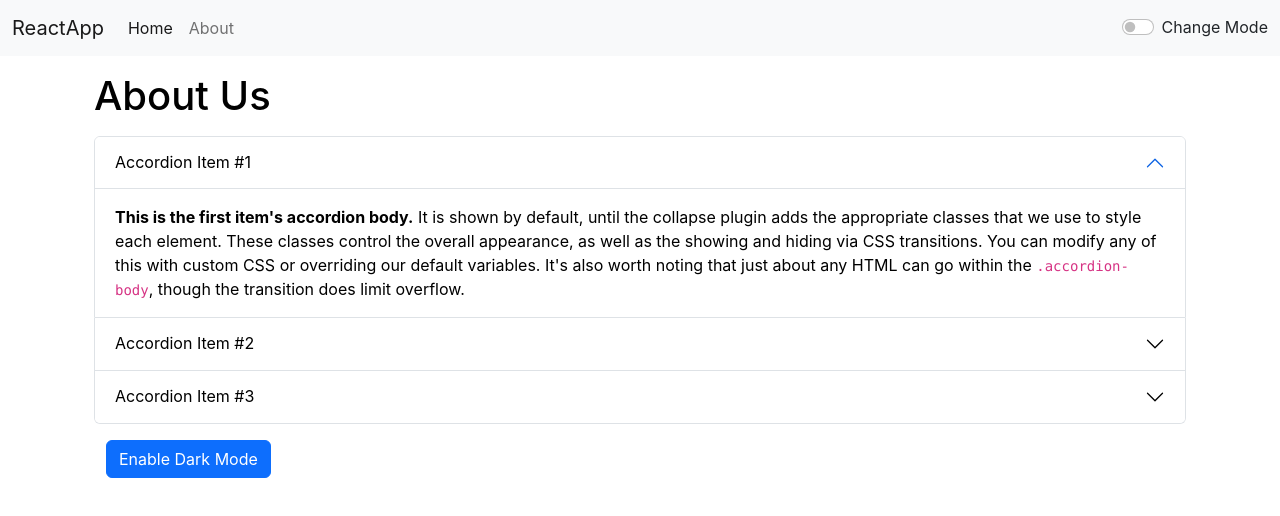
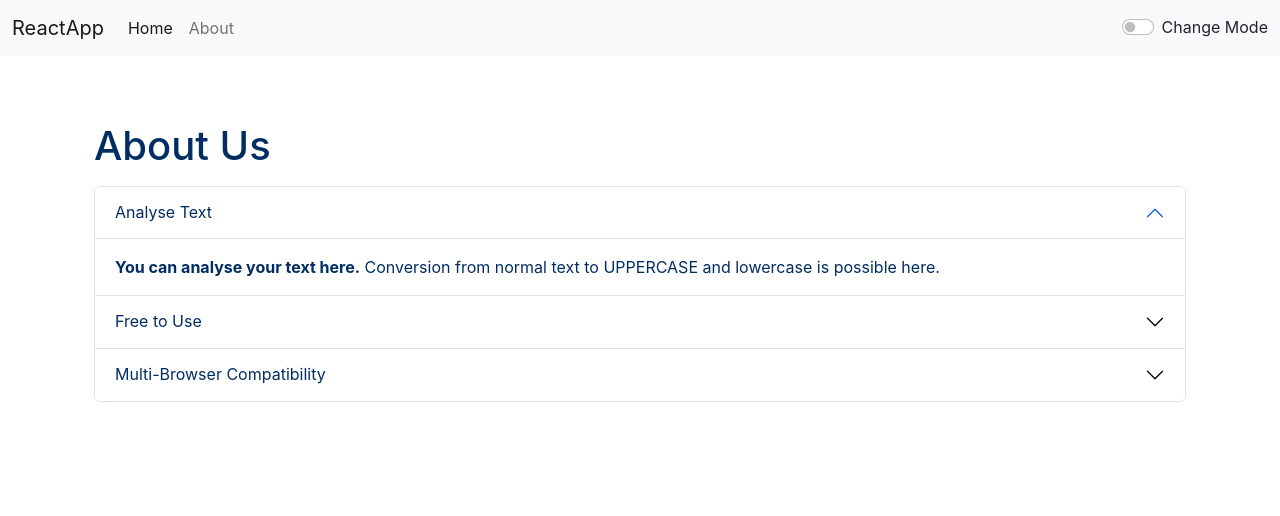
Before and after one commit to Yuvadi29/React, a React (Create React App) app: page /about in a window 1280 px wide. Shown: the top 516 px of the page. Built offline with nearby package versions, Linux system fonts and the light colour scheme.

Commit message:
Fixing Minor Changes

```diff
--- a/src/App.js
+++ b/src/App.js
@@ -9,7 +9,6 @@ import {
   BrowserRouter as Router,
   Switch,
   Route,
-  Link
 } from "react-router-dom"
 
 // let name = "<b>Aditya</b>";
@@ -52,9 +51,9 @@ function App() {
 
           {/*A Switch looks through its childeren Routes and renders the first one that matches the current URL */}
 
-          <Switch>
+           <Switch>
             <Route exact path="/about">
-              <About />
+              <About mode={mode}/>
             </Route>
             <Route exact path="/">
               <Textform showAlert={showAlert} heading="Enter your text" mode={mode} />
--- a/src/components/About.js
+++ b/src/components/About.js
@@ -1,76 +1,61 @@
 import React, {useState} from 'react'
 
-export default function About() {
+export default function About(props) {
 
-    const [myStyle, setMyStyle] = useState({
-        color: 'black',
-        backgroundColor: 'white'
-    })
-    const [btntext, setBtnText] = useState("Enable Dark Mode")
+    // const [myStyle, setMyStyle] = useState({
+    //     color: 'black',
+    //     backgroundColor: 'white'
+    // })
 
-    const toggleStyle = ()=>{
-        if(myStyle.color === 'black'){
-            setMyStyle({
-                color: 'white',
-                backgroundColor: 'black',
-                border: '1px solid white'
-
-            })
-            setBtnText("Enable Light Mode")
-        }
-        else{
-            setMyStyle({
-                color: 'black',
-                backgroundColor: 'white'
-            })
-            setBtnText("Enable Dark Mode");
-        }
+    let myStyle = {
+        color: props.mode === 'dark'?'white':'#002D62',
+        backgroundColor: props.mode === 'dark'?'#002D62':'white'
     }
 
     return (
-        <div className="container" style={myStyle}>
-            <h1 className="my-3">About Us</h1>
+        <div className="container">
+            <h1 className="my-3" style={{color: props.mode === 'dark'?'white':'#002D62'}}>About Us</h1>
             <div className="accordion" id="accordionExample">
                 <div className="accordion-item">
                     <h2 className="accordion-header" id="headingOne">
                     <button className="accordion-button" type="button" style={myStyle} data-bs-toggle="collapse" data-bs-target="#collapseOne" aria-expanded="true" aria-controls="collapseOne">
-                        Accordion Item #1
+                        Analyse Text
                     </button>
                     </h2>
                     <div id="collapseOne" className="accordion-collapse collapse show" aria-labelledby="headingOne" data-bs-parent="#accordionExample">
                     <div className="accordion-body" style={myStyle}>
-                        <strong>This is the first item's accordion body.</strong> It is shown by default, until the collapse plugin adds the appropriate classes that we use to style each element. These classes control the overall appearance, as well as the showing and hiding via CSS transitions. You can modify any of this with custom CSS or overriding our default variables. It's also worth noting that just about any HTML can go within the <code>.accordion-body</code>, though the transition does limit overflow.
+                        <strong>You can analyse your text here.</strong> Conversion from normal text to UPPERCASE and lowercase is possible here.
                     </div>
                     </div>
                 </div>
                 <div className="accordion-item" style={myStyle}>
                     <h2 className="accordion-header" id="headingTwo">
                     <button className="accordion-button collapsed" style={myStyle} type="button" data-bs-toggle="collapse" data-bs-target="#collapseTwo" aria-expanded="false" aria-controls="collapseTwo">
-                        Accordion Item #2
+                        Free to Use
                     </button>
                     </h2>
                     <div id="collapseTwo" className="accordion-collapse collapse" aria-labelledby="headingTwo" data-bs-parent="#accordionExample">
                     <div className="accordion-body" style={myStyle}>
-                        <strong>This is the second item's accordion body.</strong> It is hidden by default, until the collapse plugin adds the appropriate classes that we use to style each element. These classes control the overall appearance, as well as the showing and hiding via CSS transitions. You can modify any of this with custom CSS or overriding our default variables. It's also worth noting that just about any HTML can go within the <code>.accordion-body</code>, though the transition does limit overflow.
+                        <strong>This is free to use.</strong>With 2 Main Function, it is free to use for anyone accross the globe
                     </div>
                     </div>
                 </div>
                 <div className="accordion-item">
                     <h2 className="accordion-header" id="headingThree">
                     <button className="accordion-button collapsed" style={myStyle} type="button" data-bs-toggle="collapse" data-bs-target="#collapseThree" aria-expanded="false" aria-controls="collapseThree">
-                        Accordion Item #3
+                        Multi-Browser Compatibility
                     </button>
                     </h2>
                     <div id="collapseThree" className="accordion-collapse collapse" aria-labelledby="headingThree" data-bs-parent="#accordionExample">
                     <div className="accordion-body" style={myStyle}>
-                        <strong>This is the third item's accordion body.</strong> It is hidden by default, until the collapse plugin adds the appropriate classes that we use to style each element. These classes control the overall appearance, as well as the showing and hiding via CSS transitions. You can modify any of this with custom CSS or overriding our default variables. It's also worth noting that just about any HTML can go within the <code>.accordion-body</code>, though the transition does limit overflow.
+                        <strong>This WebApp is compitable with various search engines like Firefox,Chrome, Safari, etc</strong>
                     </div>
                     </div>
                 </div>
             </div>
-            <div className="container my-3">
+            {/* <div className="container my-3">
                 <button onClick={toggleStyle} type="button" className="btn btn-primary">{btntext}</button>
-            </div>
+            </div> */}
         </div>
     )
 }
--- a/src/components/Alert.js
+++ b/src/components/Alert.js
@@ -6,8 +6,10 @@ export default function Alert(props) {
         return lower.charAt(0).toUpperCase() + lower.slice(1);
     }
   return (
-    props.alert && <div className={`alert alert-${props.alert.type} alert-dismissible fade show`} role="alert">
+      <div style={{height: '50px'}}>
+      {props.alert && <div className={`alert alert-${props.alert.type} alert-dismissible fade show`} role="alert">
         <strong>{capital(props.alert.type)}</strong>: {props.alert.message}
+      </div>}
     </div>
   )
 }
--- a/src/components/Textform.js
+++ b/src/components/Textform.js
@@ -9,12 +9,15 @@ export default function Textform(props) {
         // console.log('Button is Clicked');
         let uptext = text.toUpperCase();
         setText(uptext);
+        props.showAlert("Converted to UpperCase", "success");
     }
 
     const ToLowerCase = () => {
         // console.log('Button is Clicked');
         let lowtext = text.toLowerCase();
         setText(lowtext);
+        props.showAlert("Converted to LowerCase", "success");
+
     }
 
     const handleOnChange = (event) => {
@@ -31,12 +34,12 @@ export default function Textform(props) {
 
     return (
         <>
-        <div className='container'>
+        <div className='container' style={{color: props.mode === 'dark'?'white':'#002D62'}}>
             <h1>{props.heading}</h1>
             <div className="mb-3">
                 {/*Whenever the text is changed, it will be updated in the value part in text area*/}
                 <textarea className="form-control" value={text} onChange={handleOnChange} style={{
-                    backgroundColor: props.mode === 'light' ? 'dark' : 'grey'
+                    backgroundColor: props.mode === 'dark' ? '#13466e' : 'white', color: props.mode === 'dark'?'white':'#002D62'
                 }} id="myText" rows="8"></textarea>
             </div>
             <button className="btn btn-primary" onClick={ToUpperCase}>To UpperCase</button>
@@ -44,10 +47,10 @@ export default function Textform(props) {
             <br />
             <button className="btn btn-primary" onClick={ToLowerCase}>To LowerCase</button>
         </div>
-        <div className="container my-3">
+        <div className="container my-3" style={{color: props.mode === 'dark'?'white':'#002D62'}}>
             <h1>Summary of the Input</h1>
-            <p>It has {text.length} characters and {text.split(" ").length} words</p> {/*split is a function which will split the text into words and will return the number of words and text.length will show us the length i.e no of characters in the text*/}
-            <p>Time taken to read the text = {0.008 * text.split(" ").length} seconds</p>
+            <p>It has {text.length} characters and {text.split(" ").filter((element)=>{ return element.length!==0}).length} words</p> {/*split is a function which will split the text into words and will return the number of words and text.length will show us the length i.e no of characters in the text*/}
+            <p>Time taken to read the text = {0.008 * text.split(" ").filter((element)=>{ return element.length!==0}).length} Minutes</p>
             <h3>Preview:</h3>
             <p>{text.length>0?text:"Enter Something to Preview"}</p>
         </div>
```
